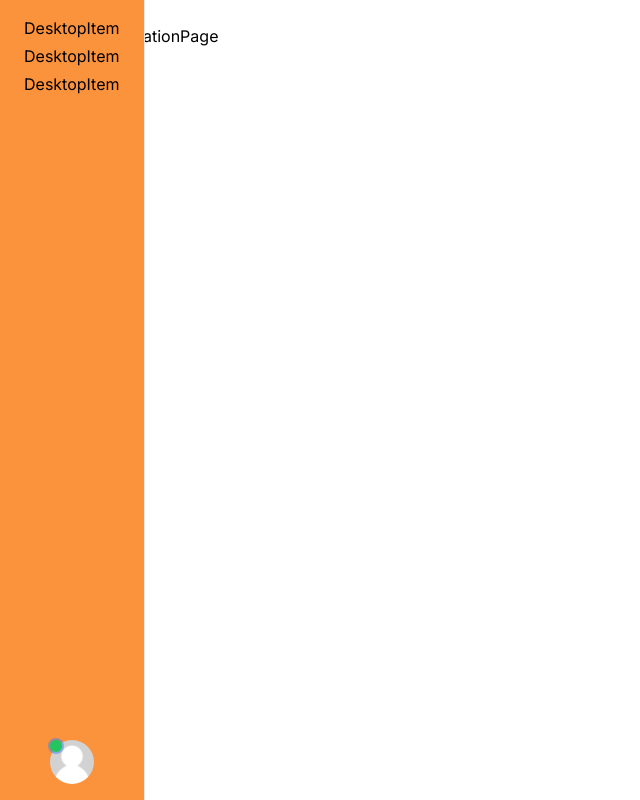
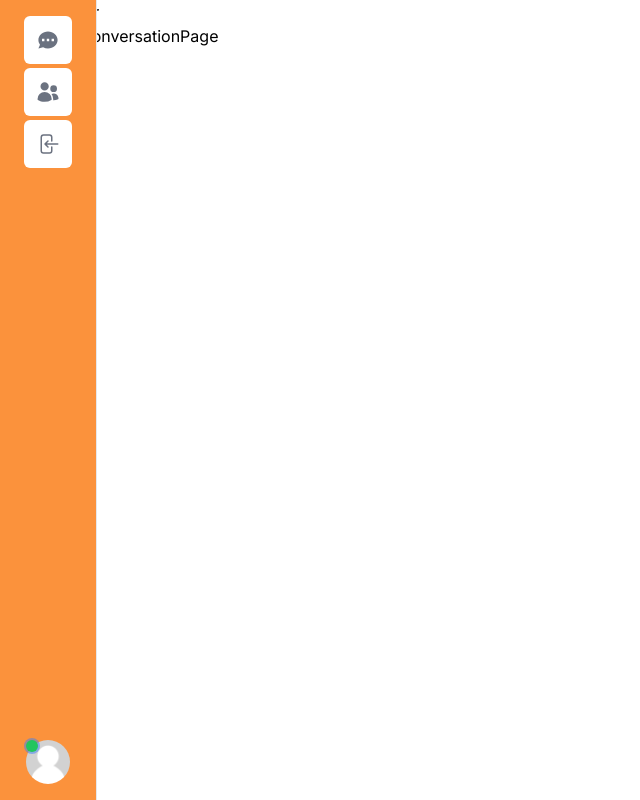
Before and after one commit to LeeCh0129/next-chat-app, a Next.js app: page /conversations in a window 1280 px wide. Shown: the whole page, without its empty margins (0-640 px from the left). Built offline with nearby package versions, Linux system fonts and the light colour scheme; no server answers.

Commit message:
DesktopItem Component

```diff
--- a/src/components/sidebar/DesktopItem.tsx
+++ b/src/components/sidebar/DesktopItem.tsx
@@ -1,7 +1,55 @@
+import clsx from "clsx";
+import Link from "next/link";
 import React from "react";
+import { IconType } from "react-icons/lib";
 
-const DesktopItem = () => {
-  return <div>DesktopItem</div>;
+interface DesktopItemProps {
+  label: string;
+  icon: IconType;
+  href: string;
+  onClick?: () => void;
+  active?: boolean;
+}
+
+const DesktopItem = ({
+  label,
+  href,
+  icon: Icon,
+  active,
+  onClick,
+}: DesktopItemProps) => {
+  const handleClick = () => {
+    if (onClick) {
+      return onClick();
+    }
+  };
+
+  return (
+    <li onClick={handleClick}>
+      <Link
+        href={href}
+        className={clsx(
+          `
+        group
+        flex
+        gap-x-3
+        rounded-md
+        p-3
+        text-sm
+        leading-6
+        font-semibold
+        text-gray-500
+        hover:text-black
+        bg-white
+        hover:bg-gray-100`,
+          active && "bg-gray-200 text-black"
+        )}
+      >
+        <Icon className="w-6 h-6 shrink-0" />
+        <span className="sr-only">{label}</span>
+      </Link>
+    </li>
+  );
 };
 
 export default DesktopItem;
```
